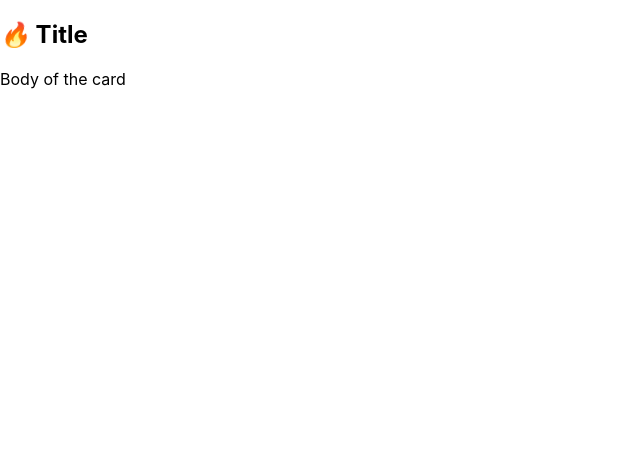
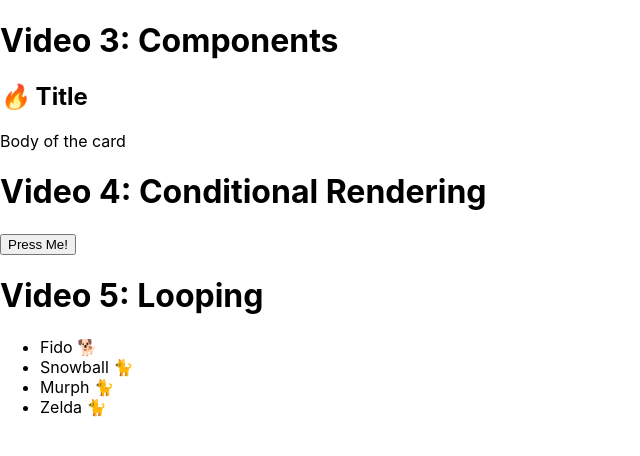
Before and after one commit to Kwuasimoto/fireship-react-full-course, a React (Create React App) app: page / in a window 1280 px wide. Shown: the top 456 px of the page, without its empty margins (0-640 px from the left). Built offline with nearby package versions, Linux system fonts and the light colour scheme.

Commit message:
[005]: Skip 004, Organization, videos#4 & 5 - Conditionals and Looping

```diff
--- a/src/App.tsx
+++ b/src/App.tsx
@@ -1,13 +1,15 @@
 import React from 'react';
-import Card from "./app/components/Card";
-import Icon from "./app/components/Icon";
+import Components from "./app/components/videos/3-components/Components";
+import Conditionals from "./app/components/videos/4-conditional_rendering/Conditionals";
+import Looping from "./app/components/videos/5-looping/Looping";
 
-function App() {
-  return <div>
-    <Card icon={<Icon/>}>
-      Body of the card
-    </Card>
-  </div>;
+const App:React.FC = () => {
+
+  return <>
+    <Components/>
+    <Conditionals/>
+    <Looping/>
+  </>;
 }
 
 export default App;
--- a/src/app/components/Card.tsx
+++ b/src/app/components/videos/3-components/Card.tsx
@@ -1,6 +1,7 @@
 import React from 'react';
 
 const Card: React.FC<{icon: JSX.Element}> = ({icon, children}) => {
+
     return <section>
         <h2>{icon} Title</h2>
         {children}
--- /dev/null
+++ b/src/app/components/videos/3-components/Components.tsx
@@ -0,0 +1,14 @@
+import React from 'react';
+import Card from "./Card";
+import Icon from "./Icon";
+
+const Components: React.FC = () => {
+    return <>
+        <h1>Video 3: Components</h1>
+        <Card icon={<Icon/>}>
+            Body of the card
+        </Card>
+    </>;
+};
+
+export default Components;
--- a/src/app/components/Icon.tsx
+++ b/src/app/components/videos/3-components/Icon.tsx
@@ -1,6 +1,7 @@
 import React from 'react';
 
 const Icon: React.FC = () => {
+
     return <i>🔥</i>;
 };
 
--- /dev/null
+++ b/src/app/components/videos/4-conditional_rendering/Conditionals.tsx
@@ -0,0 +1,17 @@
+import React from 'react';
+import LoadingButton from "./LoadingButton";
+
+const Conditionals: React.FC = () => {
+    const [isLoading, setIsLoading] = React.useState(false)
+
+    return <>
+        <h1>Video 4: Conditional Rendering</h1>
+        <LoadingButton
+            onClick={() => setIsLoading(!isLoading)}
+            loading={isLoading}
+            label={"Press Me!"}
+        />
+    </>;
+};
+
+export default Conditionals;
--- /dev/null
+++ b/src/app/components/videos/4-conditional_rendering/LoadingButton.tsx
@@ -0,0 +1,18 @@
+import React from 'react';
+
+const LoadingButton: React.FC<{
+    onClick: React.MouseEventHandler<HTMLButtonElement>,
+    loading: boolean
+    label: string
+
+}> = ({onClick, loading, label}) => {
+
+    return <button
+        onClick={onClick}
+        type={"button"}
+    >
+        {loading ? <div className="loader"/> : label}
+    </button>;
+};
+
+export default LoadingButton;
--- /dev/null
+++ b/src/app/components/videos/5-looping/List.tsx
@@ -0,0 +1,16 @@
+import React from 'react';
+
+const List: React.FC<{listData: Array<{id: number, name: string}>}> = ({listData}) => {
+    return (
+        <>
+            <ul>
+                {listData &&
+                    listData.map(({id, name}) => {
+                        return <li key={id}>{name}</li>
+                    })}
+            </ul>
+        </>
+    );
+};
+
+export default List;
--- /dev/null
+++ b/src/app/components/videos/5-looping/Looping.tsx
@@ -0,0 +1,17 @@
+import React from 'react';
+import List from "./List";
+
+const Looping: React.FC = () => {
+
+    return <>
+        <h1>Video 5: Looping</h1>
+        <List listData={[
+            { id: 1, name: 'Fido 🐕' },
+            { id: 2, name: 'Snowball 🐈' },
+            { id: 3, name: 'Murph 🐈‍' },
+            { id: 4, name: 'Zelda 🐈' }
+        ]} />
+    </>;
+};
+
+export default Looping;
--- a/src/index.css
+++ b/src/index.css
@@ -11,3 +11,17 @@ code {
   font-family: source-code-pro, Menlo, Monaco, Consolas, 'Courier New',
     monospace;
 }
+
+.loader {
+  border: 16px solid #f3f3f3; /* Light grey */
+  border-top: 16px solid #3498db; /* Blue */
+  border-radius: 50%;
+  width: 120px;
+  height: 120px;
+  animation: spin 2s linear infinite;
+}
+
+@keyframes spin {
+  0% { transform: rotate(0deg); }
+  100% { transform: rotate(360deg); }
+}
```
